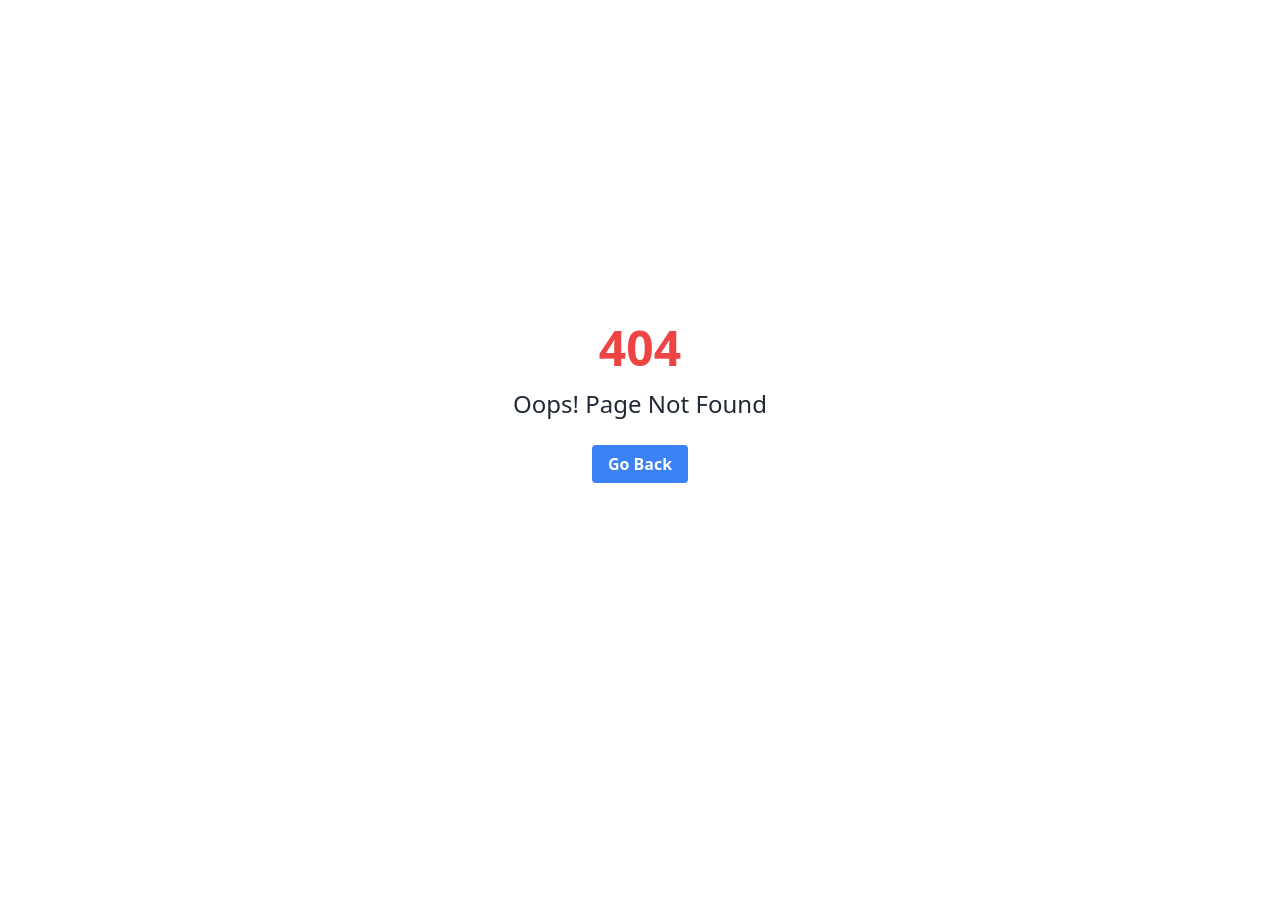
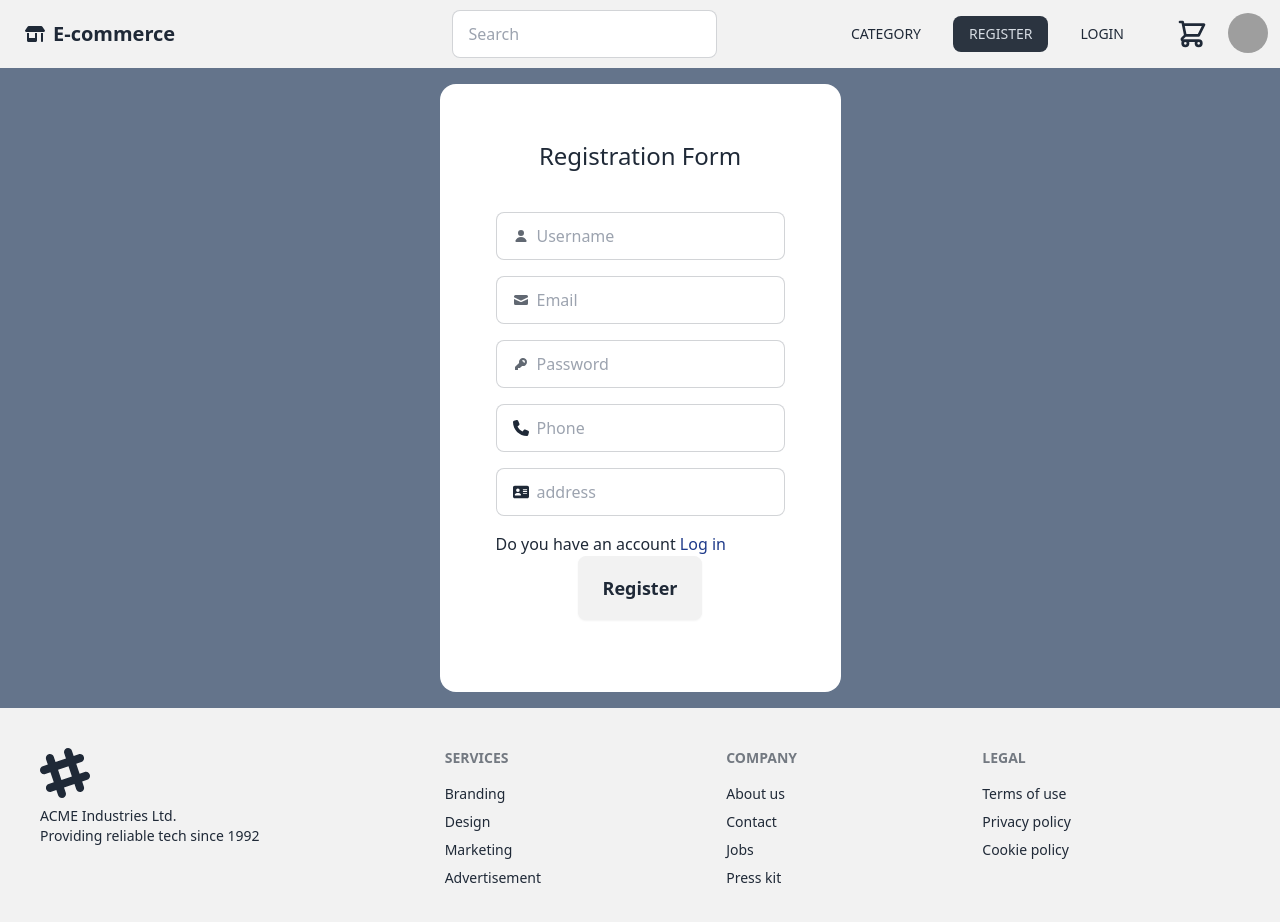
Before and after one commit to sayedhasan019283/Mern-Ecommerce, a React (Vite) app: page /register in a window 1280 px wide. Before the commit this address had no page. Shown: the top 922 px of the page. Before the commit the page ends 800 px from the top, so only its background shows below. Built offline with nearby package versions, Linux system fonts and the light colour scheme; grey boxes are pictures that could not be loaded.

Commit message:
register and login impliment done

```diff
--- a/package.json
+++ b/package.json
@@ -10,11 +10,13 @@
     "preview": "vite preview"
   },
   "dependencies": {
+    "axios": "^1.6.7",
     "react": "^18.2.0",
     "react-dom": "^18.2.0",
     "react-helmet": "^6.1.0",
     "react-icons": "^5.0.1",
-    "react-router-dom": "^6.22.1"
+    "react-router-dom": "^6.22.1",
+    "react-toastify": "^10.0.4"
   },
   "devDependencies": {
     "@types/react": "^18.2.55",
--- a/src/App.jsx
+++ b/src/App.jsx
@@ -1,9 +1,11 @@
 import MainLayouts from "./layouts/MainLayouts"
-
+import { ToastContainer } from 'react-toastify';
+import 'react-toastify/dist/ReactToastify.css';
 function App() {
 
   return (
     <>
+      <ToastContainer />
       <MainLayouts/>
     </>
   )
--- a/src/Shared/Navbar/Navbar.jsx
+++ b/src/Shared/Navbar/Navbar.jsx
@@ -20,13 +20,9 @@ export default function Navbar() {
         <div className="mr-4 navbar-end hidden lg:flex">
           <ul className="menu menu-horizontal px-1">
             <li className="mr-4 link link-hover"><NavLink to="/category" className="text-base-content">CATEGORY</NavLink></li>
-            <li className=" mr-4 link link-hover"><NavLink to="/" className="text-base-content bg-base-200">REGISTER</NavLink></li>
-            <li className="mr-4 link link-hover"><NavLink to="/" className="text-base-content">LOGIN</NavLink></li>
+            <li className=" mr-4 link link-hover"><NavLink to="/register" className="text-base-content bg-base-200">REGISTER</NavLink></li>
+            <li className="mr-4 link link-hover"><NavLink to="/login" className="text-base-content">LOGIN</NavLink></li>
           </ul>
-          {/* <ul className="p-2">
-            <li><NavLink>Submenu 1</NavLink></li>
-            <li><NavLink>Submenu 2</NavLink></li>
-          </ul> */}
         </div>
         <div className="mr-4">
           <svg xmlns="http://www.w3.org/2000/svg" className="h-8 w-8" fill="none" viewBox="0 0 24 24" stroke="currentColor"><path strokeLinecap="round" strokeLinejoin="round" strokeWidth="2" d="M3 3h2l.4 2M7 13h10l4-8H5.4M7 13L5.4 5M7 13l-2.293 2.293c-.63.63-.184 1.707.707 1.707H17m0 0a2 2 0 100 4 2 2 0 000-4zm-8 2a2 2 0 11-4 0 2 2 0 014 0z" /></svg>
--- /dev/null
+++ b/src/componentes/Login/Login.jsx
@@ -0,0 +1,55 @@
+import { useState } from "react";
+import axios from "axios";
+import { toast } from 'react-toastify';
+import { useNavigate } from "react-router-dom";
+
+const Login = () => {
+
+    const [email, setEmail] = useState("")
+    const [password, setPassword] = useState("")
+
+    const navigate = useNavigate();
+
+    const handleSubmit = async (e) => {
+        e.preventDefault();
+        try {
+            const res = await axios.post("http://localhost:8000/api/v1/auth/login", {
+              email,
+              password
+            });
+            if (res && res.data.success) {
+              toast.success(res.data && res.data.message);
+              navigate("/");
+            } else {
+              toast.error(res.data.message);
+            }
+          } catch (error) {
+            console.log(error);
+            toast.error("Something went wrong");
+          }
+    }
+
+    return (
+        <div className="flex justify-center items-center bg-slate-500">
+            <form className="bg-white p-14 mt-4 mb-4 rounded-tl-2xl rounded-tr-2xl rounded-bl-2xl  rounded-br-2xl "  onSubmit={handleSubmit}>
+                <h2 className="flex justify-center text-2xl mb-10">Registration</h2>
+
+                <label className="input input-bordered flex items-center gap-2 mb-4">
+                   <svg xmlns="http://www.w3.org/2000/svg" viewBox="0 0 16 16" fill="currentColor" className="w-4 h-4 opacity-70"><path d="M2.5 3A1.5 1.5 0 0 0 1 4.5v.793c.026.009.051.02.076.032L7.674 8.51c.206.1.446.1.652 0l6.598-3.185A.755.755 0 0 1 15 5.293V4.5A1.5 1.5 0 0 0 13.5 3h-11Z" /><path d="M15 6.954 8.978 9.86a2.25 2.25 0 0 1-1.956 0L1 6.954V11.5A1.5 1.5 0 0 0 2.5 13h11a1.5 1.5 0 0 0 1.5-1.5V6.954Z" /></svg>
+                   <input type="email" className="grow" value={email} onChange={(e) => setEmail(e.target.value)}placeholder="Email" />
+               </label>
+               <label className="input input-bordered flex items-center gap-2 mb-4">
+                   <svg xmlns="http://www.w3.org/2000/svg" viewBox="0 0 16 16" fill="currentColor" className="w-4 h-4 opacity-70"><path fillRule="evenodd" d="M14 6a4 4 0 0 1-4.899 3.899l-1.955 1.955a.5.5 0 0 1-.353.146H5v1.5a.5.5 0 0 1-.5.5h-2a.5.5 0 0 1-.5-.5v-2.293a.5.5 0 0 1 .146-.353l3.955-3.955A4 4 0 1 1 14 6Zm-4-2a.75.75 0 0 0 0 1.5.5.5 0 0 1 .5.5.75.75 0 0 0 1.5 0 2 2 0 0 0-2-2Z" clipRule="evenodd" /></svg>
+                   <input type="password" className="grow" value={password}
+                   onChange={(e) => setPassword(e.target.value)}
+                   placeholder="Password" />
+               </label>
+                <div className="flex justify-center mb-4">
+                    <button className="btn btn-xs sm:btn-sm md:btn-md lg:btn-lg">Login</button>
+                </div>
+            </form>
+        </div>
+    );
+};
+
+export default Login;
--- /dev/null
+++ b/src/componentes/Register/Register.jsx
@@ -0,0 +1,78 @@
+import { useState } from "react";
+import { FaPhone, FaAddressCard } from "react-icons/fa6";
+import { useNavigate, Link } from "react-router-dom";
+import { toast } from 'react-toastify';
+import axios from "axios";
+
+const Register = () => {
+
+    const [name, setName] = useState("");
+    const [email, setEmail] = useState("");
+    const [password, setPassword] = useState("");
+    const [phone, setPhone] = useState("");
+    const [address, setAddress] = useState("");
+    const navigate = useNavigate();
+
+
+    const handleSubmit = async (e) => {
+        e.preventDefault();
+        try {
+            const res = await axios.post("http://localhost:8000/api/v1/auth/register", {
+              name,
+              email,
+              password,
+              phone,
+              address,
+            });
+            if (res && res.data.success) {
+              toast.success(res.data && res.data.message);
+              navigate("/login");
+            } else {
+              toast.error(res.data.message);
+            }
+          } catch (error) {
+            console.log(error);
+            toast.error("Something went wrong");
+          }
+    }
+
+    return (
+        <div className="flex justify-center items-center bg-slate-500">
+            <form className="bg-white p-14 mt-4 mb-4 rounded-tl-2xl rounded-tr-2xl rounded-bl-2xl  rounded-br-2xl "  onSubmit={handleSubmit}>
+                <h2 className="flex justify-center text-2xl mb-10">Registration Form</h2>
+                <label className="input input-bordered flex items-center gap-2 mb-4 mt-4">
+                    <svg xmlns="http://www.w3.org/2000/svg" viewBox="0 0 16 16" fill="currentColor" className="w-4 h-4 opacity-70"><path d="M8 8a3 3 0 1 0 0-6 3 3 0 0 0 0 6ZM12.735 14c.618 0 1.093-.561.872-1.139a6.002 6.002 0 0 0-11.215 0c-.22.578.254 1.139.872 1.139h9.47Z" /></svg>
+                    <input type="text" className="grow" value={name} onChange={(e) => setName(e.target.value)} placeholder="Username" />
+                </label>
+                <label className="input input-bordered flex items-center gap-2 mb-4">
+                   <svg xmlns="http://www.w3.org/2000/svg" viewBox="0 0 16 16" fill="currentColor" className="w-4 h-4 opacity-70"><path d="M2.5 3A1.5 1.5 0 0 0 1 4.5v.793c.026.009.051.02.076.032L7.674 8.51c.206.1.446.1.652 0l6.598-3.185A.755.755 0 0 1 15 5.293V4.5A1.5 1.5 0 0 0 13.5 3h-11Z" /><path d="M15 6.954 8.978 9.86a2.25 2.25 0 0 1-1.956 0L1 6.954V11.5A1.5 1.5 0 0 0 2.5 13h11a1.5 1.5 0 0 0 1.5-1.5V6.954Z" /></svg>
+                   <input type="email" className="grow" value={email} onChange={(e) => setEmail(e.target.value)}placeholder="Email" />
+               </label>
+               <label className="input input-bordered flex items-center gap-2 mb-4">
+                   <svg xmlns="http://www.w3.org/2000/svg" viewBox="0 0 16 16" fill="currentColor" className="w-4 h-4 opacity-70"><path fillRule="evenodd" d="M14 6a4 4 0 0 1-4.899 3.899l-1.955 1.955a.5.5 0 0 1-.353.146H5v1.5a.5.5 0 0 1-.5.5h-2a.5.5 0 0 1-.5-.5v-2.293a.5.5 0 0 1 .146-.353l3.955-3.955A4 4 0 1 1 14 6Zm-4-2a.75.75 0 0 0 0 1.5.5.5 0 0 1 .5.5.75.75 0 0 0 1.5 0 2 2 0 0 0-2-2Z" clipRule="evenodd" /></svg>
+                   <input type="password" className="grow" value={password}
+                   onChange={(e) => setPassword(e.target.value)}
+                   placeholder="Password" />
+               </label>
+               <label className="input input-bordered flex items-center gap-2 mb-4 mt-4">
+                   <FaPhone/>
+                   <input type="text" className="grow" placeholder="Phone"
+                   onChange={(e) => setPhone(e.target.value)}
+                   value={phone}/>
+               </label>
+               <label className="input input-bordered flex items-center gap-2 mb-4 mt-4">
+                   <FaAddressCard/>
+                   <input type="text" className="grow" value={address}
+                   onChange={(e) => setAddress(e.target.value)}
+                   placeholder="address" />
+               </label>
+               <span className="mt-4">Do you have an account <Link className="text-blue-900" to="/login">Log in</Link></span>
+                <div className="flex justify-center mb-4">
+                    <button className="btn btn-xs sm:btn-sm md:btn-md lg:btn-lg">Register</button>
+                </div>
+            </form>
+        </div>
+    );
+};
+
+export default Register;
```
Also changed, not shown: src/Routes/Router.jsx (+10 -0 lines), 1 other file (tests, documents, lock files or other folders).
